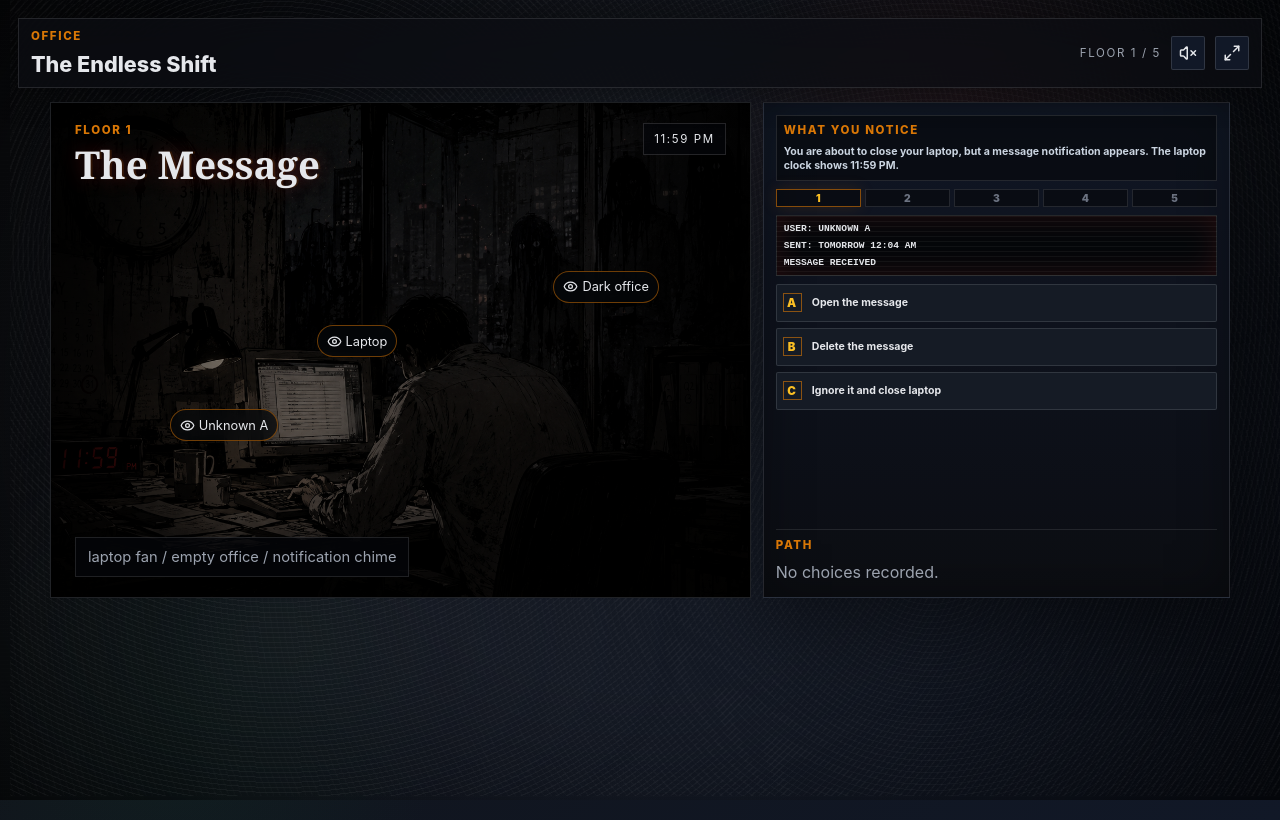
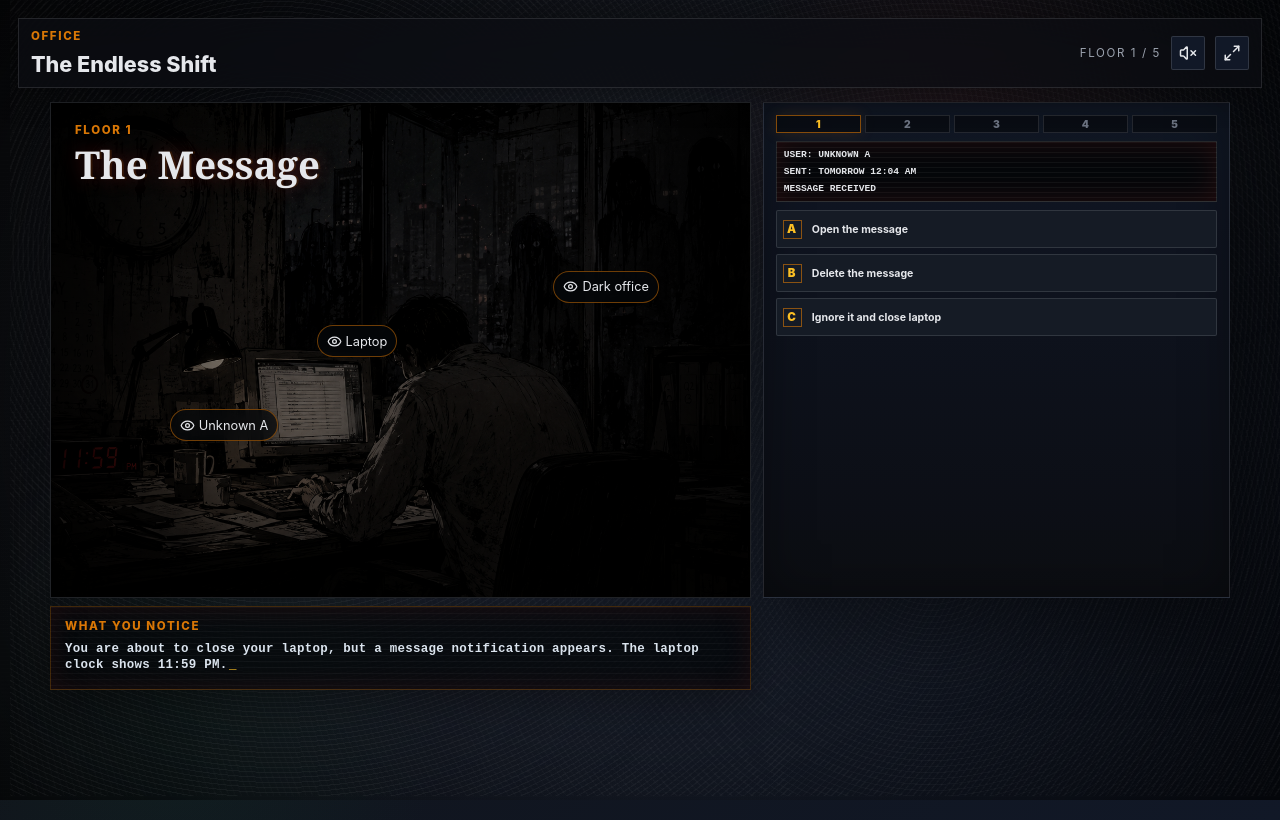
Before and after one commit to Money0707/Endless-office-game, a React (Vite) app: page / in a window 1280 px wide. Both pictures are taken after a click on the button "START". Built offline with nearby package versions, Linux system fonts and the light colour scheme.

Commit message:
Move notice below scene and remove path UI

```diff
--- a/src/main.tsx
+++ b/src/main.tsx
@@ -3,6 +3,7 @@ import { createRoot } from 'react-dom/client';
 import { Eye, Maximize2, RotateCcw, Volume2, VolumeX } from 'lucide-react';
 import { START_SCENE, introScreen, story, type OptionKey, type SceneId, type StoryScene } from './data/story';
 import './styles.css';
+import './overrides.css';
 
 type RouteEntry = {
   scene: string;
@@ -267,7 +268,6 @@ function App() {
         <GameScene
           key={transitionKey}
           scene={scene}
-          route={route}
           observedClue={observedClue}
           onObserve={setObservedClue}
           onPlaySound={playSound}
@@ -312,7 +312,6 @@ function OpeningScreen({ onBegin }: { onBegin: () => void }) {
 
 function GameScene({
   scene,
-  route,
   observedClue,
   onObserve,
   onChoose,
@@ -320,7 +319,6 @@ function GameScene({
   onPlaySound
 }: {
   scene: StoryScene;
-  route: RouteEntry[];
   observedClue: string | null;
   onObserve: (clue: string) => void;
   onChoose: (key: OptionKey) => void;
@@ -328,9 +326,26 @@ function GameScene({
   onPlaySound: (event: SoundEvent) => void;
 }) {
   const isEnding = scene.id === 'trueEnding';
+  const noticeText = observedClue || scene.description;
+  const [typedNotice, setTypedNotice] = useState('');
+
+  useEffect(() => {
+    setTypedNotice('');
+    let index = 0;
+    const timer = window.setInterval(() => {
+      index += 1;
+      setTypedNotice(noticeText.slice(0, index));
+      if (index >= noticeText.length) {
+        window.clearInterval(timer);
+      }
+    }, 22);
+
+    return () => window.clearInterval(timer);
+  }, [noticeText]);
 
   return (
     <section className={`immersiveLayout glitchIn theme-${scene.image} scene-${scene.id} ${isEnding ? 'endingLayout' : ''}`}>
+      <div className="sceneColumn">
         <div className="sceneFrame">
           <SceneIllustration sceneClass={scene.image} hotspots={scene.hotspots} onObserve={onObserve} onPlaySound={onPlaySound} />
           <div className="sceneHud">
@@ -338,19 +353,19 @@ function GameScene({
               <p className="kicker">{scene.floor ? `Floor ${scene.floor}` : scene.location}</p>
               <h2>{scene.title}</h2>
             </div>
-          <div className="timeBadge">{scene.timestamp}</div>
           </div>
-        <div className="ambientReadout">
-          <span>{scene.ambient}</span>
+        </div>
+
+        <div className="objectiveBox typewriterNotice" aria-live="polite">
+          <p className="kicker">What You Notice</p>
+          <strong>
+            {typedNotice}
+            <span className="typewriterCursor" aria-hidden="true">_</span>
+          </strong>
         </div>
       </div>
 
       <aside className="actionPanel">
-        <div className="objectiveBox">
-          <p className="kicker">What You Notice</p>
-          <strong>{observedClue || scene.description}</strong>
-        </div>
-
         <ProgressIndicator scene={scene} />
         <Terminal lines={scene.terminal} />
 
@@ -362,8 +377,6 @@ function GameScene({
             </button>
           ))}
         </div>
-
-        <PathLog route={route} />
 
         {isEnding && (
           <button className="secondaryButton" onClick={onRestart}>
@@ -448,26 +461,6 @@ function SceneIllustration({
   );
 }
 
-function PathLog({ route }: { route: RouteEntry[] }) {
-  return (
-    <div className="pathLog">
-      <p className="kicker">Path</p>
-      {route.length === 0 ? (
-        <p className="muted">No choices recorded.</p>
-      ) : (
-        <ol>
-          {route.slice(-5).map((item, index) => (
-            <li key={`${item.scene}-${item.choice}-${index}`}>
-              <span>{item.scene} / {item.result}</span>
-              <strong>{item.choice}</strong>
-            </li>
-          ))}
-        </ol>
-      )}
-    </div>
-  );
-}
-
 function Terminal({ lines }: { lines: string[] }) {
   return (
     <div className="terminalBox">
```
Lines whose indentation alone changed are shown as unchanged.
